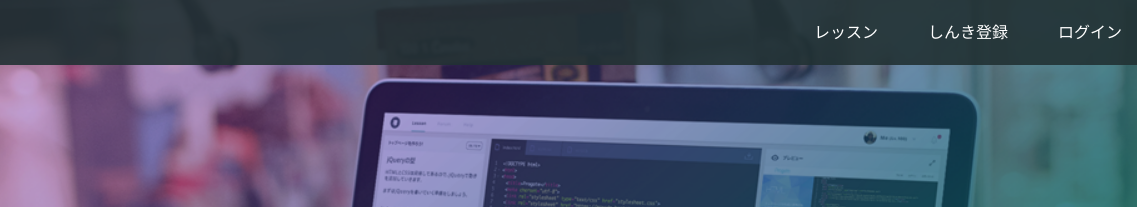
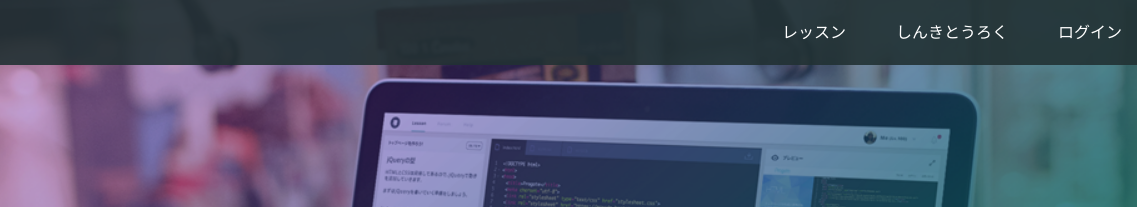
Before and after one commit to youhuagaomu/youhuagaomu.github.io, a plain HTML site: page index.html in a window 1280 px wide. Shown: the top 207 px of the page, 143-1280 px from the left. Drawn offline with Linux system fonts and the light colour scheme.

Commit message:
Update index.html

```diff
--- a/index.html
+++ b/index.html
@@ -16,7 +16,7 @@
       <span class="fa fa-bars menu-icon"></span>
       <div class="header-right">
         <a href="#">レッスン</a>
-        <a href="#">しんき登録</a>
+        <a href="#">しんきとうろく</a>
         <a href="#" class="login">ログイン</a>
       </div>
     </div>
```
